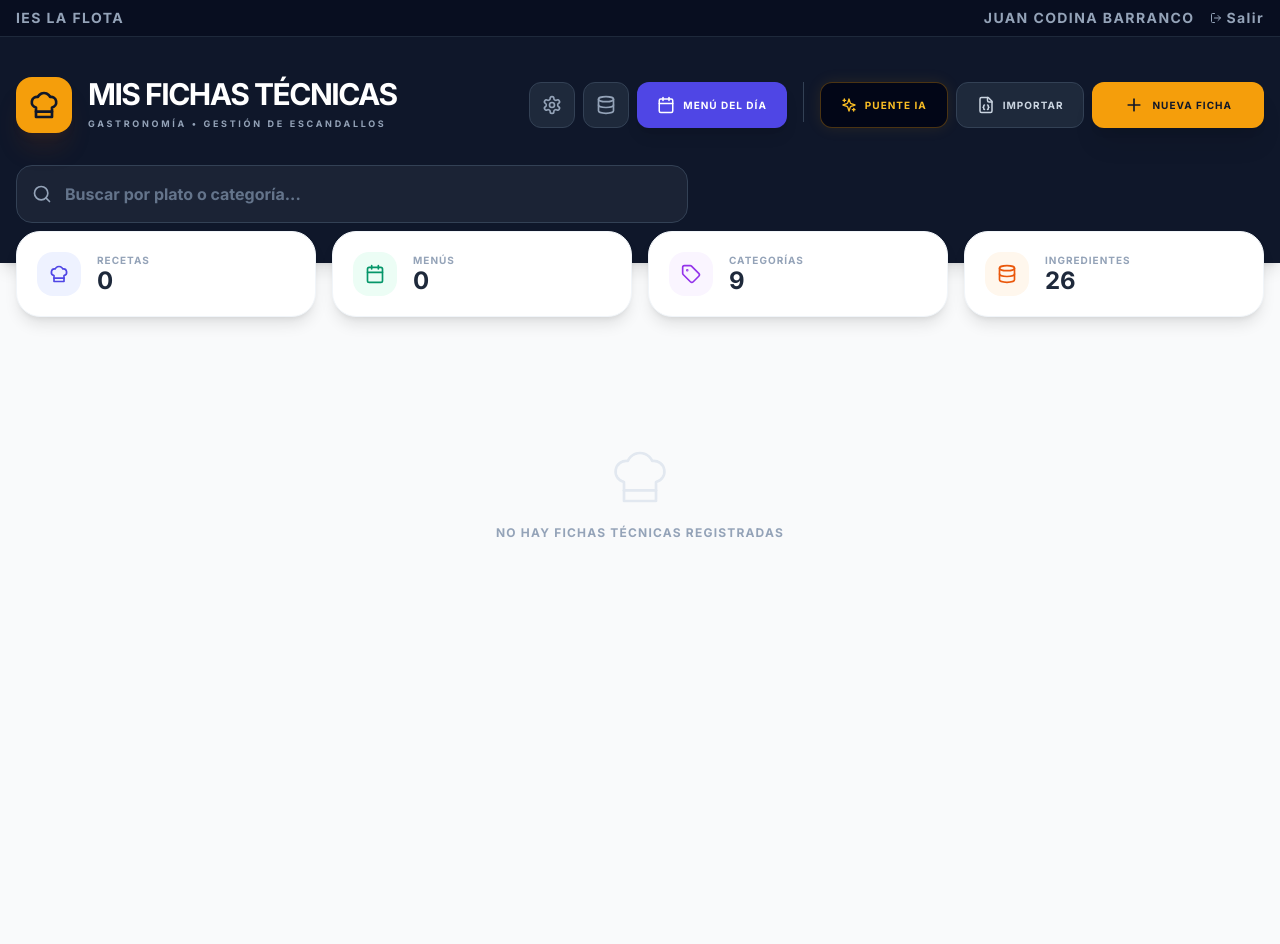
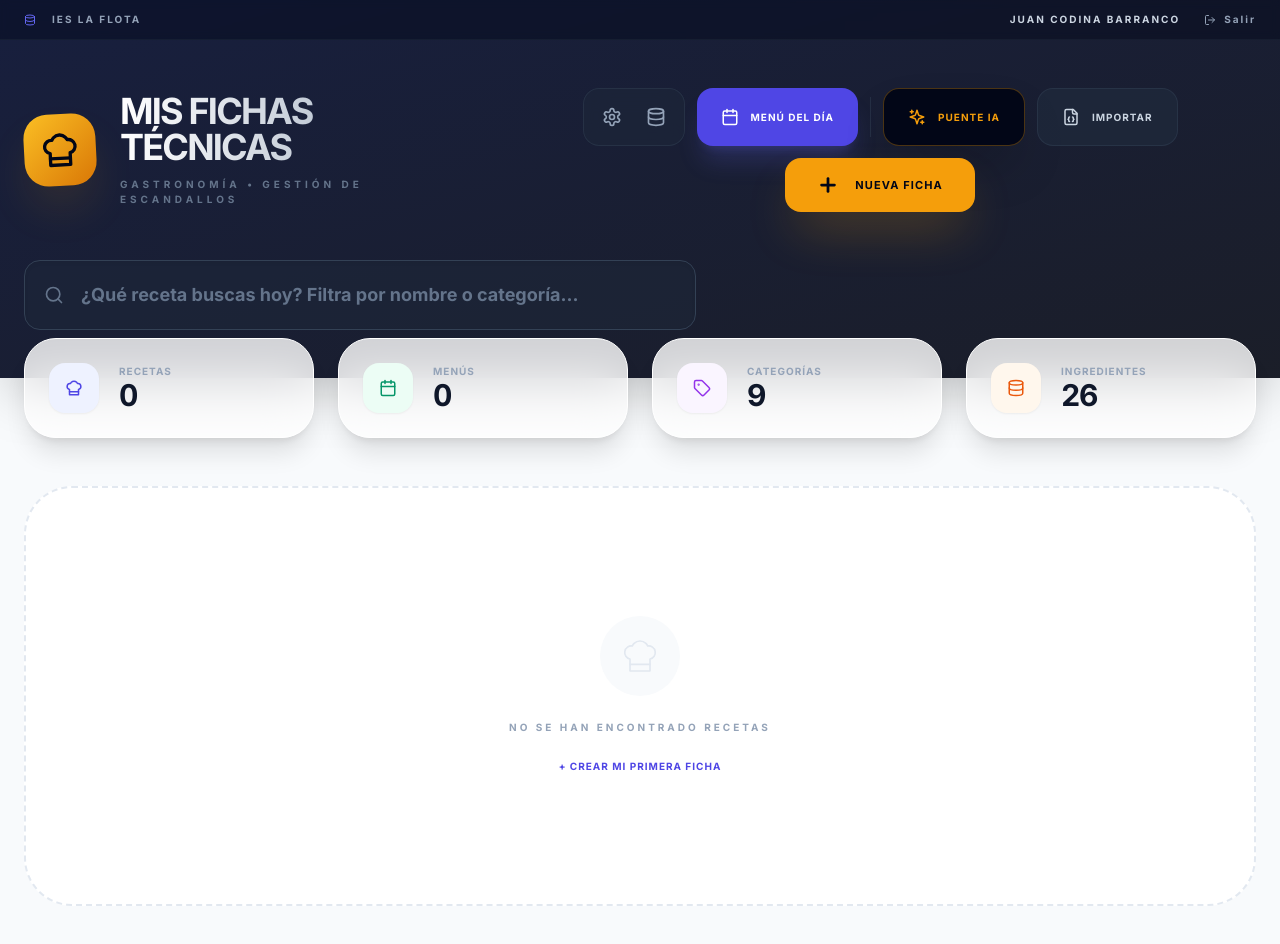
Before and after one commit to jcbbinger-arch/RecetarioJuan, a React (Vite) app: page / in a window 1280 px wide. Both pictures are taken after a click on the button "Entrar al Panel". Shown: the top 944 px of the page. Before the commit the page ends 800 px from the top, so only its background shows below. Built offline with nearby package versions, Linux system fonts and the light colour scheme.

Commit message:
Update Dashboard.tsx

```diff
--- a/components/Dashboard.tsx
+++ b/components/Dashboard.tsx
@@ -26,7 +26,9 @@ export const Dashboard: React.FC<DashboardProps> = ({
   const [searchTerm, setSearchTerm] = useState('');
   const fileInputRef = useRef<HTMLInputElement>(null);
 
-  const filteredRecipes = recipes.filter(r =>
+  const sortedRecipes = [...recipes].sort((a, b) => (b.lastModified || 0) - (a.lastModified || 0));
+
+  const filteredRecipes = sortedRecipes.filter(r =>
     r.name.toLowerCase().includes(searchTerm.toLowerCase()) ||
     (Array.isArray(r.category) ? r.category.some(c => c.toLowerCase().includes(searchTerm.toLowerCase())) : (r.category as string).toLowerCase().includes(searchTerm.toLowerCase()))
   );
@@ -48,133 +50,160 @@ export const Dashboard: React.FC<DashboardProps> = ({
   };
 
   const stats = [
-    { label: 'Recetas', value: recipes.length, icon: <ChefHat size={20} />, color: 'text-indigo-600', bg: 'bg-indigo-50' },
-    { label: 'Menús', value: savedMenus.length, icon: <Calendar size={20} />, color: 'text-emerald-600', bg: 'bg-emerald-50' },
-    { label: 'Categorías', value: settings.categories?.length || 0, icon: <Tag size={20} />, color: 'text-purple-600', bg: 'bg-purple-50' },
-    { label: 'Ingredientes', value: productDatabase.length, icon: <Database size={20} />, color: 'text-orange-600', bg: 'bg-orange-50' },
+    { label: 'Recetas', value: recipes.length, icon: <ChefHat size={18} />, color: 'text-indigo-600', bg: 'bg-indigo-50' },
+    { label: 'Menús', value: savedMenus.length, icon: <Calendar size={18} />, color: 'text-emerald-600', bg: 'bg-emerald-50' },
+    { label: 'Categorías', value: settings.categories?.length || 0, icon: <Tag size={18} />, color: 'text-purple-600', bg: 'bg-purple-50' },
+    { label: 'Ingredientes', value: productDatabase.length, icon: <Database size={18} />, color: 'text-orange-600', bg: 'bg-orange-50' },
   ];
 
   return (
-    <div className="min-h-screen bg-gray-50 pb-20">
-      <div className="bg-slate-900 text-white shadow-lg">
-        <div className="bg-slate-950/50 px-4 py-2 border-b border-slate-800">
-          <div className="max-w-7xl mx-auto flex justify-between items-center text-sm text-slate-400 font-bold uppercase tracking-widest text-[10px]">
-            <div className="flex items-center gap-3">
-              {settings.instituteLogo && <img src={settings.instituteLogo} alt="IES" className="h-6" />}
-              <span>{settings.instituteName}</span>
+    <div className="min-h-screen bg-slate-50 pb-20 font-sans">
+      <div className="bg-[#0f172a] text-white shadow-2xl relative overflow-hidden">
+        <div className="absolute inset-0 bg-gradient-to-br from-indigo-500/10 to-amber-500/5 pointer-events-none"></div>
+        <div className="bg-slate-950/40 px-6 py-3 border-b border-slate-800/50 backdrop-blur-sm relative z-10">
+          <div className="max-w-7xl mx-auto flex justify-between items-center text-[10px] font-black uppercase tracking-[0.2em] text-slate-400">
+            <div className="flex items-center gap-4">
+              {settings.instituteLogo ? <img src={settings.instituteLogo} alt="IES" className="h-6 opacity-80" /> : <Database size={12} className="text-indigo-500" />}
+              <span className="hover:text-white transition-colors cursor-default">{settings.instituteName}</span>
             </div>
-            <div className="flex items-center gap-4">
-              <span>{settings.teacherName}</span>
-              <button onClick={onLogout} className="hover:text-white flex items-center gap-1 transition-colors"><LogOut size={12} /> Salir</button>
+            <div className="flex items-center gap-6">
+              <span className="text-slate-300">{settings.teacherName}</span>
+              <button onClick={onLogout} className="hover:text-rose-400 flex items-center gap-2 transition-all active:scale-95"><LogOut size={12} /> Salir</button>
             </div>
           </div>
         </div>
 
-        <div className="max-w-7xl mx-auto px-4 py-10">
-          <div className="flex flex-col md:flex-row justify-between items-center gap-6">
-            <div className="flex items-center gap-4">
-              <div className="bg-amber-500 p-3 rounded-2xl shadow-xl shadow-amber-900/20"><ChefHat size={32} className="text-slate-900" /></div>
+        <div className="max-w-7xl mx-auto px-6 py-12 relative z-10">
+          <div className="flex flex-col lg:flex-row justify-between items-center gap-10">
+            <div className="flex items-center gap-6">
+              <div className="bg-gradient-to-br from-amber-400 to-amber-600 p-4 rounded-3xl shadow-2xl shadow-amber-500/20 transform -rotate-3 hover:rotate-0 transition-transform duration-500">
+                <ChefHat size={40} className="text-slate-950" />
+              </div>
               <div>
-                <h1 className="text-3xl font-black tracking-tighter uppercase leading-none">Mis Fichas Técnicas</h1>
-                <p className="text-slate-400 text-[9px] font-black uppercase tracking-[0.3em] mt-2">Gastronomía • Gestión de Escandallos</p>
+                <h1 className="text-4xl font-black tracking-tighter uppercase leading-none bg-clip-text text-transparent bg-gradient-to-r from-white to-slate-400">Mis Fichas Técnicas</h1>
+                <p className="text-slate-500 text-[10px] font-black uppercase tracking-[0.4em] mt-3">Gastronomía • Gestión de Escandallos</p>
               </div>
             </div>
 
-            <div className="flex gap-2 flex-wrap justify-center">
-              <button onClick={onOpenSettings} className="p-3 bg-slate-800 border border-slate-700 hover:bg-slate-700 rounded-xl transition-all text-slate-400 hover:text-white" title="Configuración"><Settings size={20} /></button>
-              <button onClick={onOpenProductDB} className="p-3 bg-slate-800 border border-slate-700 hover:bg-slate-700 rounded-xl transition-all text-slate-400 hover:text-white" title="Inventario Maestro"><Database size={20} /></button>
-              <button onClick={onOpenMenuPlanner} className="flex items-center gap-2 px-5 py-3 bg-indigo-600 hover:bg-indigo-700 text-white font-black rounded-xl shadow-lg transition-all uppercase text-[10px] tracking-widest"><Calendar size={18} /> Menú del Día</button>
+            <div className="flex gap-3 flex-wrap justify-center">
+              <div className="flex bg-slate-800/50 p-1.5 rounded-2xl border border-slate-700/50 backdrop-blur-md">
+                <button onClick={onOpenSettings} className="p-3 hover:bg-slate-700/50 rounded-xl transition-all text-slate-400 hover:text-white group" title="Configuración">
+                  <Settings size={20} className="group-hover:rotate-90 transition-transform duration-500" />
+                </button>
+                <button onClick={onOpenProductDB} className="p-3 hover:bg-slate-700/50 rounded-xl transition-all text-slate-400 hover:text-white" title="Inventario Maestro">
+                  <Database size={20} />
+                </button>
+              </div>
 
-              <div className="h-10 w-px bg-slate-700 mx-2"></div>
+              <button onClick={onOpenMenuPlanner} className="flex items-center gap-3 px-6 py-4 bg-indigo-600 hover:bg-indigo-500 text-white font-black rounded-2xl shadow-xl shadow-indigo-500/20 transition-all active:scale-95 uppercase text-[10px] tracking-widest leading-none">
+                <Calendar size={18} /> Menú del Día
+              </button>
 
-              <button onClick={onOpenAIBridge} className="flex items-center gap-2 px-5 py-3 bg-slate-950 border border-amber-500/30 hover:border-amber-500 hover:bg-slate-900 rounded-xl transition-all text-amber-400 font-black text-[10px] uppercase tracking-widest shadow-[0_0_15px_rgba(245,158,11,0.1)]">
-                <Sparkles size={16} /> Puente IA
+              <div className="h-10 w-px bg-slate-700/50 self-center"></div>
+
+              <button onClick={onOpenAIBridge} className="flex items-center gap-3 px-6 py-4 bg-slate-950 border border-amber-500/30 hover:border-amber-500/60 hover:bg-slate-900 rounded-2xl transition-all text-amber-500 font-black text-[10px] uppercase tracking-widest shadow-2xl">
+                <Sparkles size={18} /> Puente IA
               </button>
 
               <input type="file" ref={fileInputRef} className="hidden" accept=".json" onChange={handleFileChange} />
-              <button onClick={handleImportClick} className="flex items-center gap-2 px-5 py-3 bg-slate-800 border border-slate-700 hover:bg-slate-700 rounded-xl transition-all text-slate-300 font-black text-[10px] uppercase tracking-widest">
+              <button onClick={handleImportClick} className="flex items-center gap-3 px-6 py-4 bg-slate-800/80 hover:bg-slate-700 text-slate-300 font-black rounded-2xl border border-slate-700/50 transition-all uppercase text-[10px] tracking-widest">
                 <FileJson size={18} /> Importar
               </button>
 
-              <button onClick={onNew} className="flex items-center gap-2 px-8 py-3 bg-amber-500 hover:bg-amber-600 text-slate-900 font-black rounded-xl shadow-xl transition-all uppercase text-[10px] tracking-widest">
-                <Plus size={20} /> Nueva Ficha
+              <button onClick={onNew} className="flex items-center gap-4 px-8 py-4 bg-amber-500 hover:bg-amber-400 text-slate-950 font-black rounded-2xl shadow-2xl shadow-amber-500/30 transition-all active:scale-95 uppercase text-[11px] tracking-[0.1em]">
+                <Plus size={22} strokeWidth={3} /> Nueva Ficha
               </button>
             </div>
           </div>
 
-          <div className="mt-8 max-w-2xl relative">
-            <Search className="absolute left-4 top-1/2 -translate-y-1/2 text-slate-400" size={20} />
-            <input type="text" placeholder="Buscar por plato o categoría..." value={searchTerm} onChange={e => setSearchTerm(e.target.value)} className="w-full pl-12 pr-4 py-4 bg-white/5 border border-slate-700 rounded-2xl text-white placeholder-slate-500 focus:ring-2 focus:ring-amber-500 outline-none transition-all font-bold" />
+          <div className="mt-12 max-w-2xl relative group">
+            <Search className="absolute left-5 top-1/2 -translate-y-1/2 text-slate-500 group-focus-within:text-amber-500 transition-colors" size={20} />
+            <input
+              type="text"
+              placeholder="¿Qué receta buscas hoy? Filtra por nombre o categoría..."
+              value={searchTerm}
+              onChange={e => setSearchTerm(e.target.value)}
+              className="w-full pl-14 pr-6 py-5 bg-slate-800/50 border border-slate-700 focus:border-amber-500/50 rounded-2xl text-white placeholder-slate-500 focus:ring-4 focus:ring-amber-500/10 outline-none transition-all font-bold text-lg shadow-inner"
+            />
           </div>
         </div>
       </div>
 
-      <div className="max-w-7xl mx-auto px-4 -mt-8 mb-12 relative z-20">
-        <div className="grid grid-cols-2 lg:grid-cols-4 gap-4">
+      <div className="max-w-7xl mx-auto px-6 -mt-10 mb-12 relative z-20">
+        <div className="grid grid-cols-2 lg:grid-cols-4 gap-6">
           {stats.map((stat, idx) => (
-            <div key={idx} className="bg-white p-5 rounded-3xl shadow-lg border border-slate-100 flex items-center gap-4">
-              <div className={`p-3 rounded-2xl ${stat.bg} ${stat.color} shrink-0`}>
+            <div key={idx} className="bg-white/80 backdrop-blur-xl p-6 rounded-[2rem] shadow-xl border border-white hover:border-indigo-100 transition-all duration-500 flex items-center gap-5 group">
+              <div className={`p-4 rounded-2xl ${stat.bg} ${stat.color} shrink-0 group-hover:scale-110 transition-transform duration-500 shadow-sm`}>
                 {stat.icon}
               </div>
-              <div>
-                <p className="text-[10px] font-black uppercase text-slate-400 tracking-widest leading-none mb-1">{stat.label}</p>
-                <p className="text-2xl font-black text-slate-800 leading-none">{stat.value}</p>
+              <div className="space-y-1">
+                <p className="text-[10px] font-black uppercase text-slate-400 tracking-widest leading-none">{stat.label}</p>
+                <p className="text-3xl font-black text-slate-900 leading-none tabular-nums tracking-tighter">{stat.value}</p>
               </div>
             </div>
           ))}
         </div>
       </div>
 
-      <div className="max-w-7xl mx-auto px-4 mt-8">
-        <div className="grid grid-cols-1 md:grid-cols-2 lg:grid-cols-3 xl:grid-cols-4 gap-8">
+      <div className="max-w-7xl mx-auto px-6 mt-12">
+        <div className="grid grid-cols-2 md:grid-cols-3 lg:grid-cols-4 xl:grid-cols-5 gap-4">
           {filteredRecipes.length > 0 ? filteredRecipes.map(recipe => {
             const costPerPortion = recipe.totalCost && recipe.yieldQuantity ? (recipe.totalCost / recipe.yieldQuantity).toFixed(2) : '0.00';
             return (
-              <div key={recipe.id} className="bg-white rounded-[2.5rem] shadow-sm hover:shadow-2xl transition-all duration-500 border border-slate-100 overflow-hidden flex flex-col group">
-                <div className="aspect-[4/3] relative overflow-hidden bg-slate-100">
+              <div key={recipe.id} className="bg-white rounded-[2rem] shadow-sm hover:shadow-2xl transition-all duration-500 border border-slate-100/80 overflow-hidden flex flex-col group relative">
+                <div className="aspect-square relative overflow-hidden bg-slate-50">
                   {recipe.photo ? (
                     <img src={recipe.photo} className="w-full h-full object-cover group-hover:scale-110 transition-transform duration-700" alt="" />
                   ) : (
-                    <div className="w-full h-full flex items-center justify-center opacity-10"><ChefHat size={48} /></div>
+                    <div className="w-full h-full flex items-center justify-center opacity-10 bg-gradient-to-br from-slate-100 to-slate-200">
+                      <ChefHat size={40} className="text-slate-400" />
+                    </div>
                   )}
-                  <div className="absolute top-4 left-4">
-                    <span className="bg-white/90 backdrop-blur-md text-slate-900 text-[8px] font-black px-3 py-1.5 rounded-lg uppercase tracking-widest shadow-sm border border-slate-100">
-                      {(Array.isArray(recipe.category) ? recipe.category : [recipe.category]).join(', ')}
-                    </span>
+
+                  <div className="absolute top-3 left-3 flex flex-wrap gap-1">
+                    {(Array.isArray(recipe.category) ? recipe.category : [recipe.category]).slice(0, 2).map((cat, ci) => (
+                      <span key={ci} className="bg-slate-900/80 backdrop-blur-md text-white text-[7px] font-black px-2 py-1 rounded-md uppercase tracking-wider shadow-lg border border-white/10">
+                        {cat}
+                      </span>
+                    ))}
                   </div>
-                  <div className="absolute top-4 right-4 opacity-0 group-hover:opacity-100 transition-opacity flex gap-1">
-                    <button onClick={() => onEdit(recipe)} className="p-2 bg-white/90 text-blue-600 rounded-lg shadow-sm hover:bg-blue-600 hover:text-white transition-colors"><Edit2 size={14} /></button>
-                    <button onClick={() => confirm(`¿Borrar ${recipe.name}?`) && onDelete(recipe.id)} className="p-2 bg-white/90 text-red-500 rounded-lg shadow-sm hover:bg-red-500 hover:text-white transition-colors"><Trash2 size={14} /></button>
+
+                  <div className="absolute top-3 right-3 opacity-0 group-hover:opacity-100 translate-y-2 group-hover:translate-y-0 transition-all duration-300 flex flex-col gap-1.5">
+                    <button onClick={() => onEdit(recipe)} className="p-2.5 bg-white text-blue-600 rounded-xl shadow-xl hover:bg-blue-600 hover:text-white transition-all active:scale-90"><Edit2 size={13} /></button>
+                    <button onClick={() => confirm(`¿Borrar ${recipe.name}?`) && onDelete(recipe.id)} className="p-2.5 bg-white text-rose-500 rounded-xl shadow-xl hover:bg-rose-500 hover:text-white transition-all active:scale-90"><Trash2 size={13} /></button>
                   </div>
-                  <div className="absolute bottom-4 right-4">
-                    <div className="bg-emerald-500 text-white text-[10px] font-black px-3 py-1.5 rounded-lg shadow-xl uppercase tracking-tighter flex items-center gap-1">
-                      <Coins size={12} /> {costPerPortion}€
+
+                  <div className="absolute bottom-3 right-3">
+                    <div className="bg-emerald-500 text-white text-[9px] font-black px-2.5 py-1.5 rounded-xl shadow-xl uppercase tracking-tighter flex items-center gap-1.5 border border-white/20">
+                      <Coins size={10} /> {costPerPortion}€
                     </div>
                   </div>
                 </div>
 
-                <div className="p-6 flex-grow flex flex-col justify-between">
+                <div className="p-4 flex-grow flex flex-col justify-between space-y-4">
                   <div>
-                    <h3 className="text-sm font-black text-slate-800 leading-tight mb-1 uppercase tracking-tighter line-clamp-2">{recipe.name}</h3>
-                    <p className="text-[9px] font-bold text-slate-400 uppercase tracking-widest">Por: {recipe.creator || settings.teacherName}</p>
+                    <h3 className="text-[11px] font-black text-slate-800 leading-tight uppercase tracking-tight line-clamp-2 group-hover:text-indigo-600 transition-colors">{recipe.name}</h3>
+                    <p className="text-[8px] font-bold text-slate-400 uppercase tracking-widest mt-1.5 flex items-center gap-1.5 opacity-70 group-hover:opacity-100 transition-opacity">
+                      <Users size={8} /> {recipe.yieldQuantity} {recipe.yieldUnit.substring(0, 4)}
+                    </p>
                   </div>
 
-                  <div className="mt-6 pt-4 border-t border-slate-50 flex items-center justify-between">
-                    <div className="flex items-baseline gap-1">
-                      <span className="text-sm font-black text-slate-900">{recipe.yieldQuantity}</span>
-                      <span className="text-[9px] font-black text-emerald-600 uppercase tracking-widest">{recipe.yieldUnit.substring(0, 4)}</span>
-                    </div>
-                    <button onClick={() => onView(recipe)} className="flex items-center gap-2 text-[10px] font-black text-slate-400 hover:text-indigo-600 uppercase tracking-widest transition-colors group/btn">
-                      Ver Ficha <Eye size={14} className="group-hover/btn:scale-110 transition-transform" />
+                  <div className="pt-3 border-t border-slate-50 flex items-center justify-between">
+                    <p className="text-[7px] font-black text-slate-300 uppercase truncate max-w-[60%]">{recipe.creator || settings.teacherName}</p>
+                    <button onClick={() => onView(recipe)} className="flex items-center gap-1.5 text-[8px] font-black text-indigo-500 hover:text-indigo-700 uppercase tracking-widest transition-all group/btn">
+                      Ver <Eye size={12} className="group-hover/btn:translate-x-0.5 transition-transform" />
                     </button>
                   </div>
                 </div>
               </div>
             );
           }) : (
-            <div className="col-span-full py-20 text-center">
-              <ChefHat size={64} className="mx-auto text-slate-200 mb-4" strokeWidth={1} />
-              <p className="text-slate-400 font-bold uppercase tracking-widest text-xs">No hay fichas técnicas registradas</p>
+            <div className="col-span-full py-32 text-center bg-white rounded-[3rem] border-2 border-dashed border-slate-200">
+              <div className="bg-slate-50 w-20 h-20 rounded-full flex items-center justify-center mx-auto mb-6">
+                <ChefHat size={40} className="text-slate-200" strokeWidth={1} />
+              </div>
+              <p className="text-slate-400 font-black uppercase tracking-[0.3em] text-[10px]">No se han encontrado recetas</p>
+              <button onClick={onNew} className="mt-6 text-indigo-600 font-black uppercase text-[10px] tracking-widest hover:text-indigo-800 transition-colors">+ Crear mi primera ficha</button>
             </div>
           )}
         </div>
```
